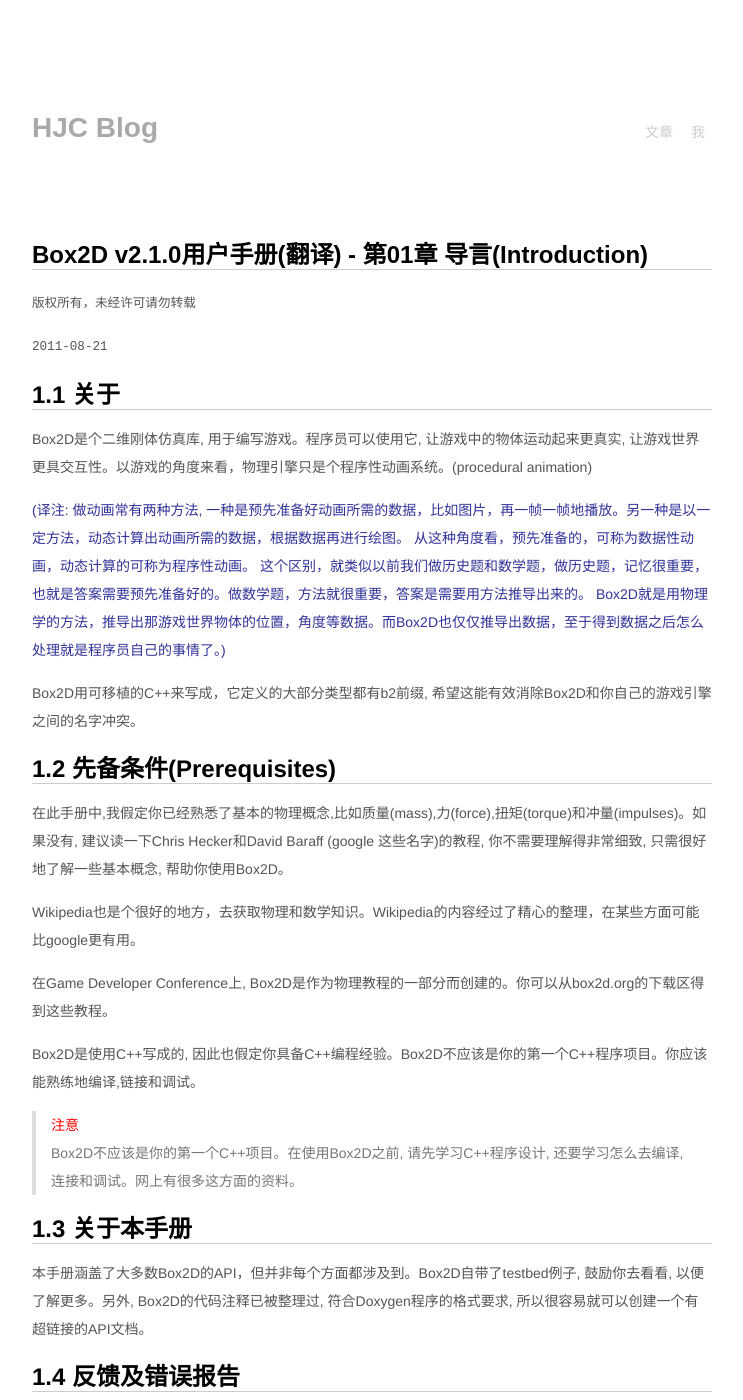
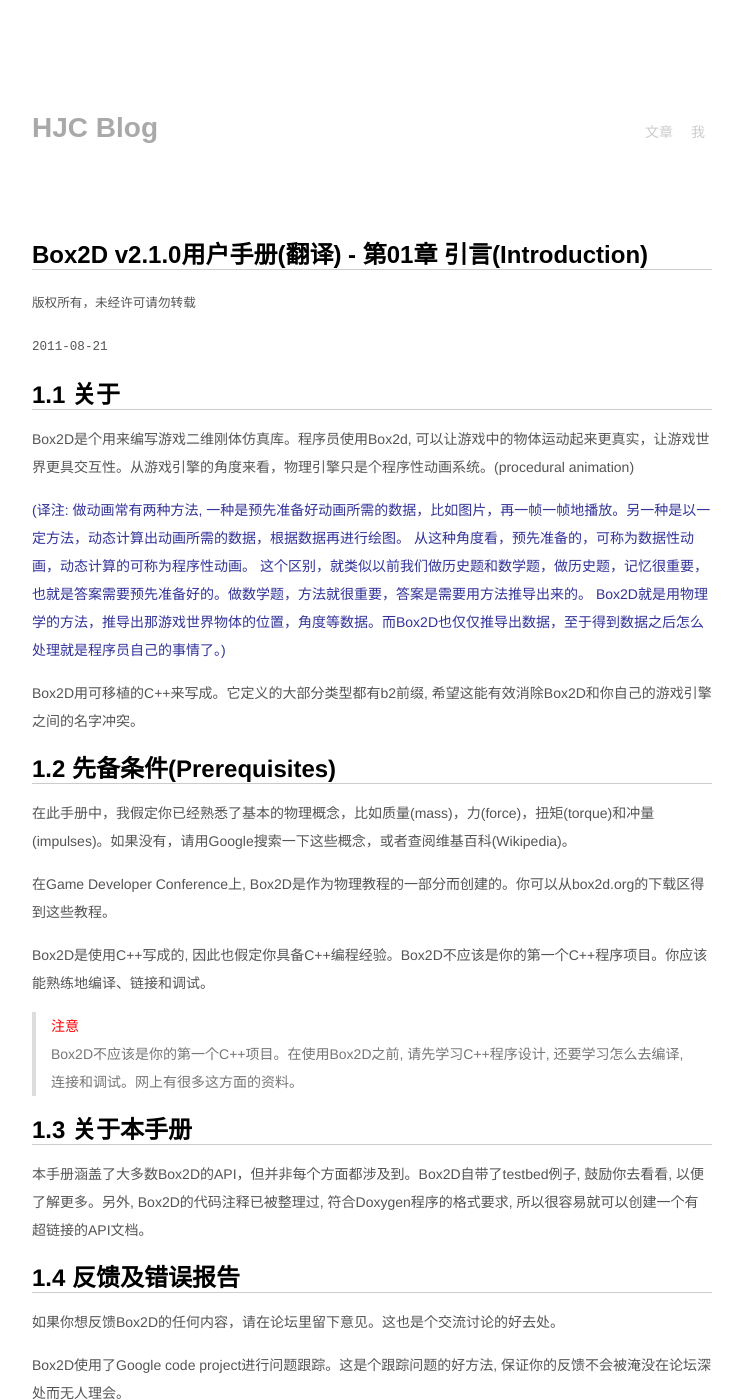
Before and after one commit to jzpangpang/hjcapple.github.com, a Jekyll site: the page built from _posts/2011-08-21-box2d-01.md, in a window 1280 px wide and 1400 px high. Shown: the whole window, without its empty margins (268-1011 px from the left). Built offline with Jekyll 4.4.1, drawn with Linux system fonts in a browser that asks for light colours; nearby versions of some CDN libraries; Markdown is read by kramdown in place of the engine named in the settings; some of the changed text lies outside the part shown.

```diff
--- a/_posts/2011-08-21-box2d-01.md
+++ b/_posts/2011-08-21-box2d-01.md
@@ -1,12 +1,12 @@
 ---
-title: Box2D v2.1.0用户手册(翻译) - 第01章 导言(Introduction)
+title: Box2D v2.1.0用户手册(翻译) - 第01章 引言(Introduction)
 layout: post
 published: true
 
 ---
 1.1 关于
 ---------
-Box2D是个二维刚体仿真库, 用于编写游戏。程序员可以使用它, 让游戏中的物体运动起来更真实, 让游戏世界更具交互性。以游戏的角度来看，物理引擎只是个程序性动画系统。(procedural animation)
+Box2D是个用来编写游戏二维刚体仿真库。程序员使用Box2d, 可以让游戏中的物体运动起来更真实，让游戏世界更具交互性。从游戏引擎的角度来看，物理引擎只是个程序性动画系统。(procedural animation)
 
 <span style="color:#333399">
 (译注: 做动画常有两种方法, 一种是预先准备好动画所需的数据，比如图片，再一帧一帧地播放。另一种是以一定方法，动态计算出动画所需的数据，根据数据再进行绘图。
@@ -15,17 +15,15 @@
 Box2D就是用物理学的方法，推导出那游戏世界物体的位置，角度等数据。而Box2D也仅仅推导出数据，至于得到数据之后怎么处理就是程序员自己的事情了。)
 </span>
 
-Box2D用可移植的C++来写成，它定义的大部分类型都有b2前缀, 希望这能有效消除Box2D和你自己的游戏引擎之间的名字冲突。
+Box2D用可移植的C++来写成。它定义的大部分类型都有b2前缀, 希望这能有效消除Box2D和你自己的游戏引擎之间的名字冲突。
 
 1.2 先备条件(Prerequisites)
 --------
-在此手册中,我假定你已经熟悉了基本的物理概念,比如质量(mass),力(force),扭矩(torque)和冲量(impulses)。如果没有, 建议读一下Chris Hecker和David Baraff (google 这些名字)的教程, 你不需要理解得非常细致, 只需很好地了解一些基本概念, 帮助你使用Box2D。
-
-Wikipedia也是个很好的地方，去获取物理和数学知识。Wikipedia的内容经过了精心的整理，在某些方面可能比google更有用。
+在此手册中，我假定你已经熟悉了基本的物理概念，比如质量(mass)，力(force)，扭矩(torque)和冲量(impulses)。如果没有，请用Google搜索一下这些概念，或者查阅维基百科(Wikipedia)。
 
 在Game Developer Conference上, Box2D是作为物理教程的一部分而创建的。你可以从box2d.org的下载区得到这些教程。
 
-Box2D是使用C++写成的, 因此也假定你具备C++编程经验。Box2D不应该是你的第一个C++程序项目。你应该能熟练地编译,链接和调试。
+Box2D是使用C++写成的, 因此也假定你具备C++编程经验。Box2D不应该是你的第一个C++程序项目。你应该能熟练地编译、链接和调试。
 
 > <span style="color:#ff0000">注意</span><br>
 > Box2D不应该是你的第一个C++项目。在使用Box2D之前, 请先学习C++程序设计, 还要学习怎么去编译, 连接和调试。网上有很多这方面的资料。
@@ -72,7 +70,7 @@
 一种特殊的约束, 设计的目的是为了防止刚体被穿透, 也用于模拟摩擦和恢复。接触约束不用你来创建, 它们会自动被Box2D生成。
 
 ### 关节(joint)
-关节就是种约束, 用于将两个或多个body固定到一起。Box2D支持不同的关节类型:转动(revolute),棱柱(prismatic),距离(distance)等。一些关节可以有限制(limits)和马达(motors)。
+关节就是种约束, 用于将两个或多个body固定到一起。Box2D支持不同的关节类型:转动(revolute)，棱柱(prismatic)，距离(distance)等。一些关节可以有限制(limits)和马达(motors)。
 
 ### 关节限制(joint limit)
 关节限制限定了一个关节的运动范围。例如人类的胳膊肘只能在某一角度范围内运动。
@@ -81,7 +79,7 @@
 根据关节的自由度, 关节马达可以驱动关节所连接的物体。例如,　你可以使用一个马达来驱动一个肘的旋转。
 
 ### 世界(world)
-一个物理世界就是各种, 刚体(bodies), 夹具(fixtures), 约束(constraints)相互作用的集合。 Box2D支持创建多个世界, 但这通常没有必要。
+物理世界就是各种, 刚体(bodies), 夹具(fixtures), 约束(constraints)相互作用的集合。Box2D支持创建多个世界, 但这通常没有必要。
 
 1.6 模块(Modules)
 ------
@@ -90,7 +88,6 @@
 <span style="color:#333399">
 (译注: Broad Phase是碰撞检测的一个子阶段, 将空间分割, 每个空间对应一个子树, 物体就放到树中, 不同子树内的物体不可能相交不用去计算, 在同一个子树由对应的算法再计算出接触点等信息。因为这是远距碰撞检测，就叫Broad Phase, 接下来还有Narrow Phase。)
 </span>
-
 
 1.7 单位
 -------
```
Also changed, not shown: other parts of _posts/2011-08-21-box2d-01.md (+3 -3 lines), _posts/2011-08-25-box2d-06.md (renamed from _posts/2011-08-21-box2d-06.md, +3 -3 lines), _posts/2011-08-22-box2d-02.md (renamed from _posts/2011-08-21-box2d-02.md), _posts/2011-08-23-box2d-03.md (renamed from _posts/2011-08-21-box2d-03.md), _posts/2011-08-24-box2d-04.md (renamed from _posts/2011-08-21-box2d-04.md), _posts/2011-08-25-box2d-05.md (renamed from _posts/2011-08-21-box2d-05.md), _posts/2011-08-26-box2d-07.md (renamed from _posts/2011-08-21-box2d-07.md), _posts/2011-08-27-box2d-08.md (renamed from _posts/2011-08-21-box2d-08.md), _posts/2011-08-28-box2d-09.md (renamed from _posts/2011-08-21-box2d-09.md), _posts/2011-08-29-box2d-10.md (renamed from _posts/2011-08-21-box2d-10.md), _posts/2011-08-30-box2d-11.md (renamed from _posts/2011-08-21-box2d-11.md), _posts/2011-08-30-box2d-12-13-14.md (renamed from _posts/2011-08-21-box2d-12-13-14.md).
